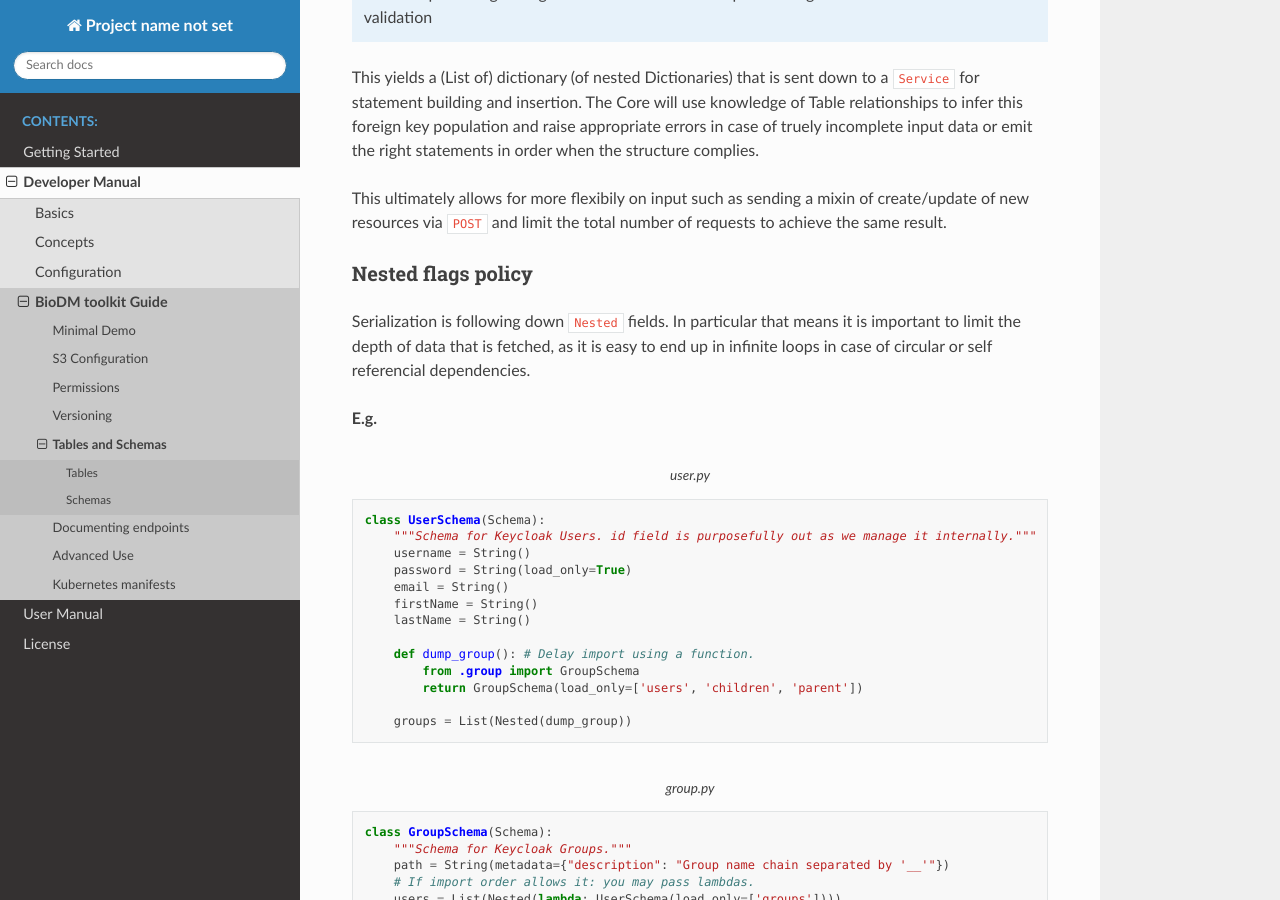
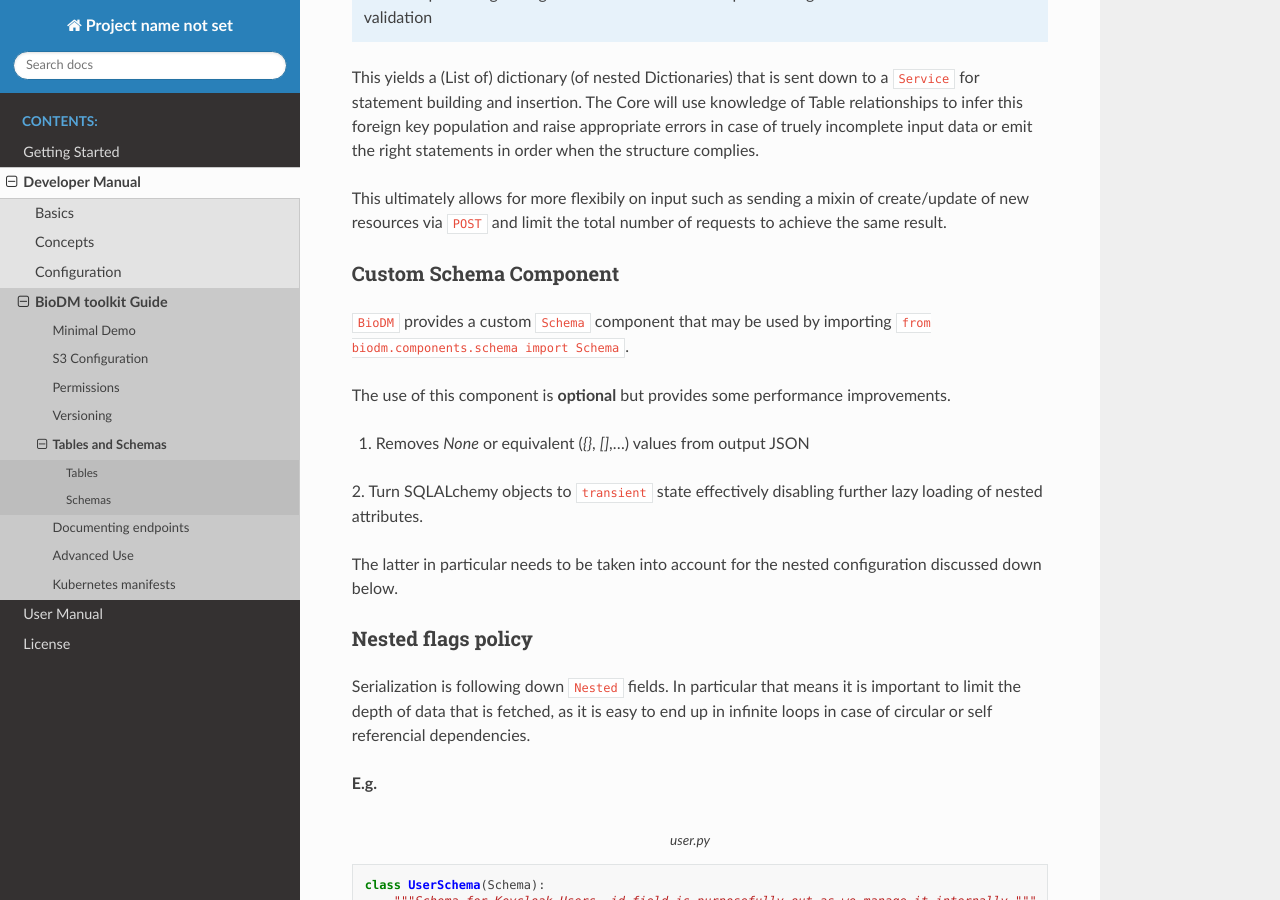
Before and after one commit to bag-cnag/biodm, a Sphinx documentation site: the page built from docs/developer_manual/table_schema.rst, in a window 1280 px wide and 900 px high, scrolled down 2316 px. Built offline with Sphinx 7.4.7 and the Read the Docs theme 3.1.0, drawn with Linux system fonts in a browser that asks for light colours; pages that are not in the unit, such as notebooks, are missing from menus; some of the changed text lies outside the part shown.

Commit message:
document custom schema component

```diff
--- a/docs/developer_manual/demo.rst
+++ b/docs/developer_manual/demo.rst
@@ -16,6 +16,7 @@ we will go over the following minimal example.
 
     import biodm as bd
     from biodm import config
+    from biodm.components import Schema
     from biodm.components.controllers import ResourceController, S3Controller
 
 
--- a/docs/developer_manual/table_schema.rst
+++ b/docs/developer_manual/table_schema.rst
@@ -121,6 +121,25 @@ This ultimately allows for more flexibily on input such as sending a mixin of cr
 resources via ``POST`` and limit the total number of requests to achieve the same result.
 
 
+Custom Schema Component
+~~~~~~~~~~~~~~~~~~~~~~~
+
+``BioDM`` provides a custom ``Schema`` component that may be used by importing
+``from biodm.components.schema import Schema``.
+
+The use of this component is **optional** but provides some performance improvements.
+
+
+1. Removes `None` or equivalent (`{}`, `[]`,...) values from output JSON
+
+2. Turn SQLALchemy objects to ``transient`` state effectively disabling further lazy loading
+of nested attributes.
+
+
+The latter in particular needs to be taken into account for the nested configuration
+discussed down below.
+
+
 Nested flags policy
 ~~~~~~~~~~~~~~~~~~~
 
@@ -180,6 +199,8 @@ follow RESTful principles.
     Although you may allow more depth at places depending on your use case, always make sure
     that the resulting tree do not have cycles.
 
+    Alternatively using the custom schema component will naturally occur in a 2 level pruned tree.
+
 
 .. note::
 
```
Also changed, not shown: other parts of docs/developer_manual/demo.rst (+2 -2 lines).
